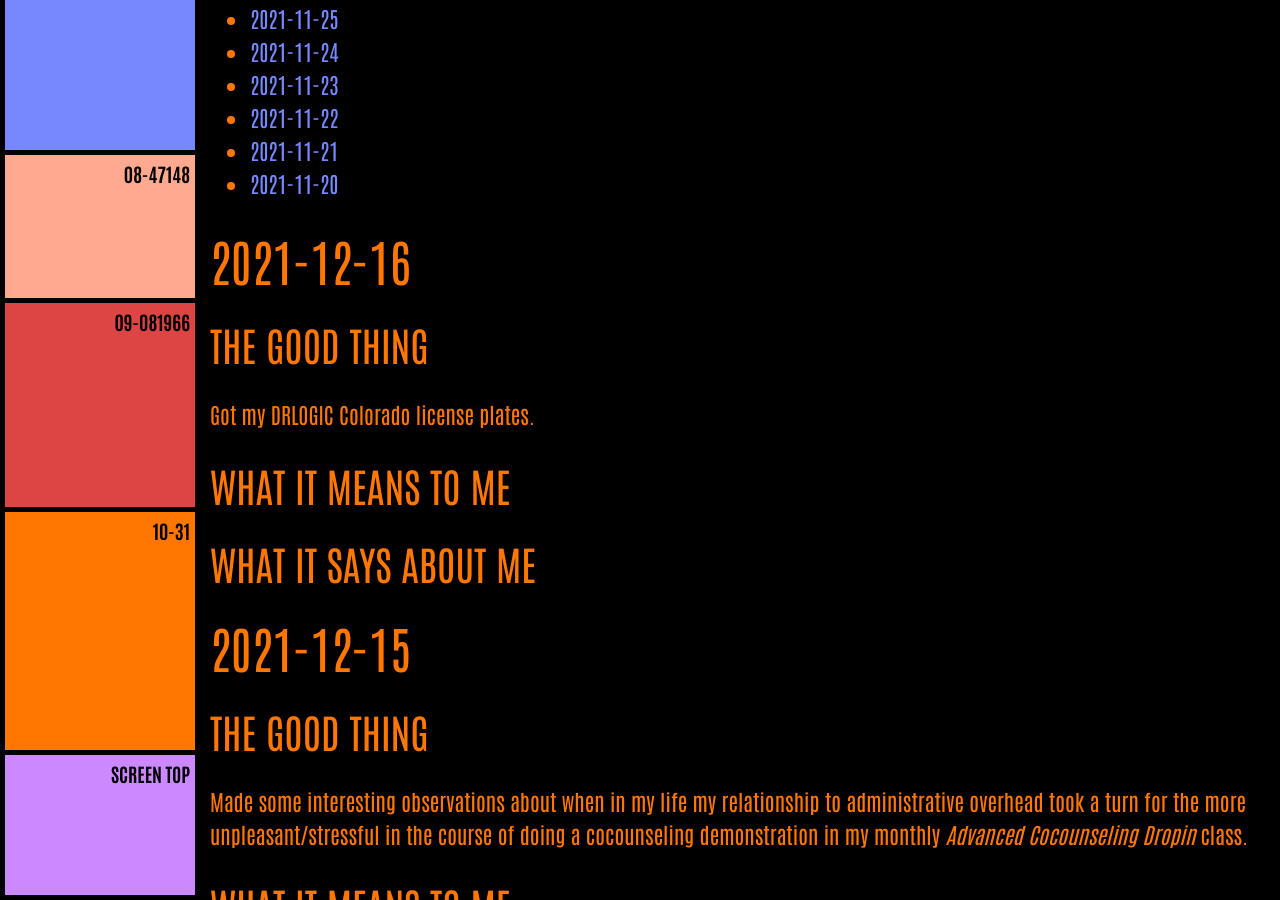
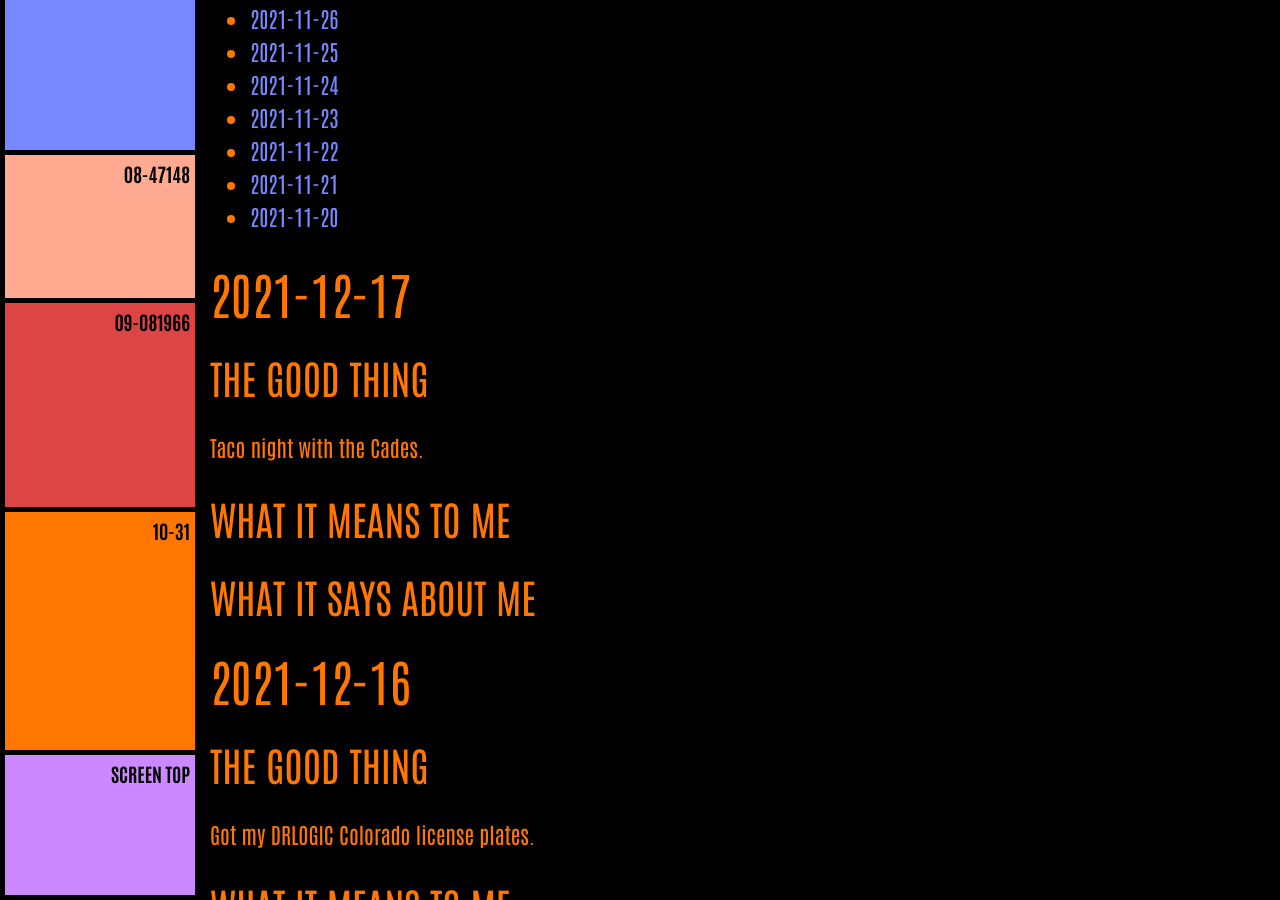
Before and after one commit to ArthurZey/arthurzey.github.io, a Jekyll site: the page built from _pages/one-good-thing.md, in a window 1280 px wide and 900 px high, scrolled down 1243 px. Built offline with Jekyll 4.4.1, drawn with Linux system fonts in a browser that asks for light colours; some of the changed text lies outside the part shown.

Commit message:
added stub for 2021-12-17

```diff
--- a/_pages/one-good-thing.md
+++ b/_pages/one-good-thing.md
@@ -12,6 +12,15 @@
 * TOC
 {:toc}
 {::options toc_levels="2" /}
+
+## 2021-12-17
+### The Good Thing
+Taco night with the Cades.
+### What It Means to Me
+
+### What It Says about Me
+
+
 
 ## 2021-12-16
 ### The Good Thing
```
Also changed, not shown: other parts of _pages/one-good-thing.md (+1 -1 lines).
